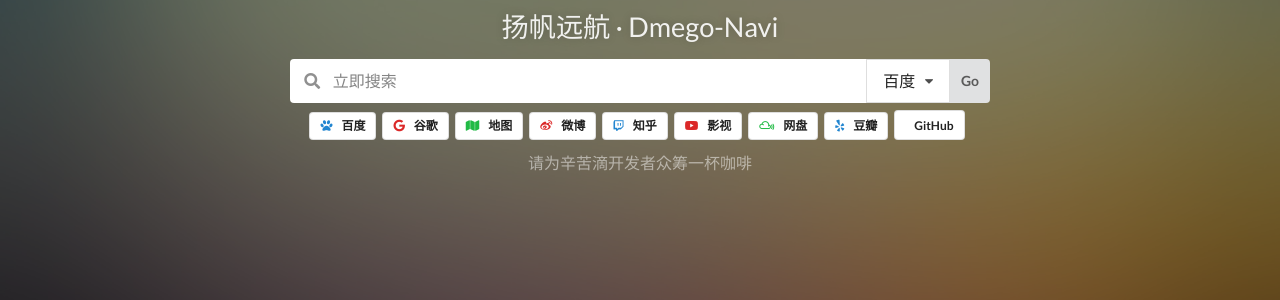
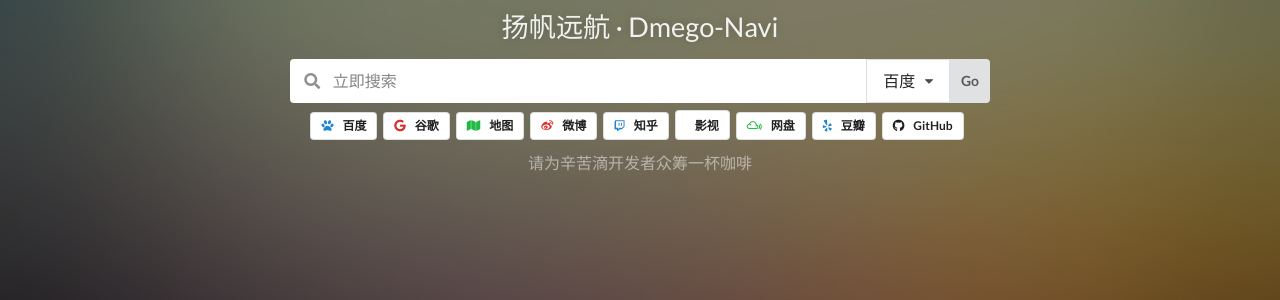
Before and after one commit to dmego/dmegonavi.github.io, a Jekyll site: the page built from index.html, in a window 1280 px wide. Shown: the part 431-731 px from the top of the page. Built offline with Jekyll 4.4.1, drawn with Linux system fonts in a browser that asks for light colours; comment, search, counter and statistics services are not loaded.

Commit message:
显示颜色

```diff
--- a/_data/search_services.yml
+++ b/_data/search_services.yml
@@ -39,7 +39,7 @@
   name: 影视
   url: http://ifkdy.com/?q=
   shortcut: 影视
-  icon: youtube red
+  icon: youtube-play red
   style: basic
 
 - id: panci
@@ -61,7 +61,7 @@
   name: GitHub
   url: http://github.com/search?q=
   shortcut: GitHub
-  icon: Github black
+  icon: github black
   style: basic
 
 - id: jd
```
